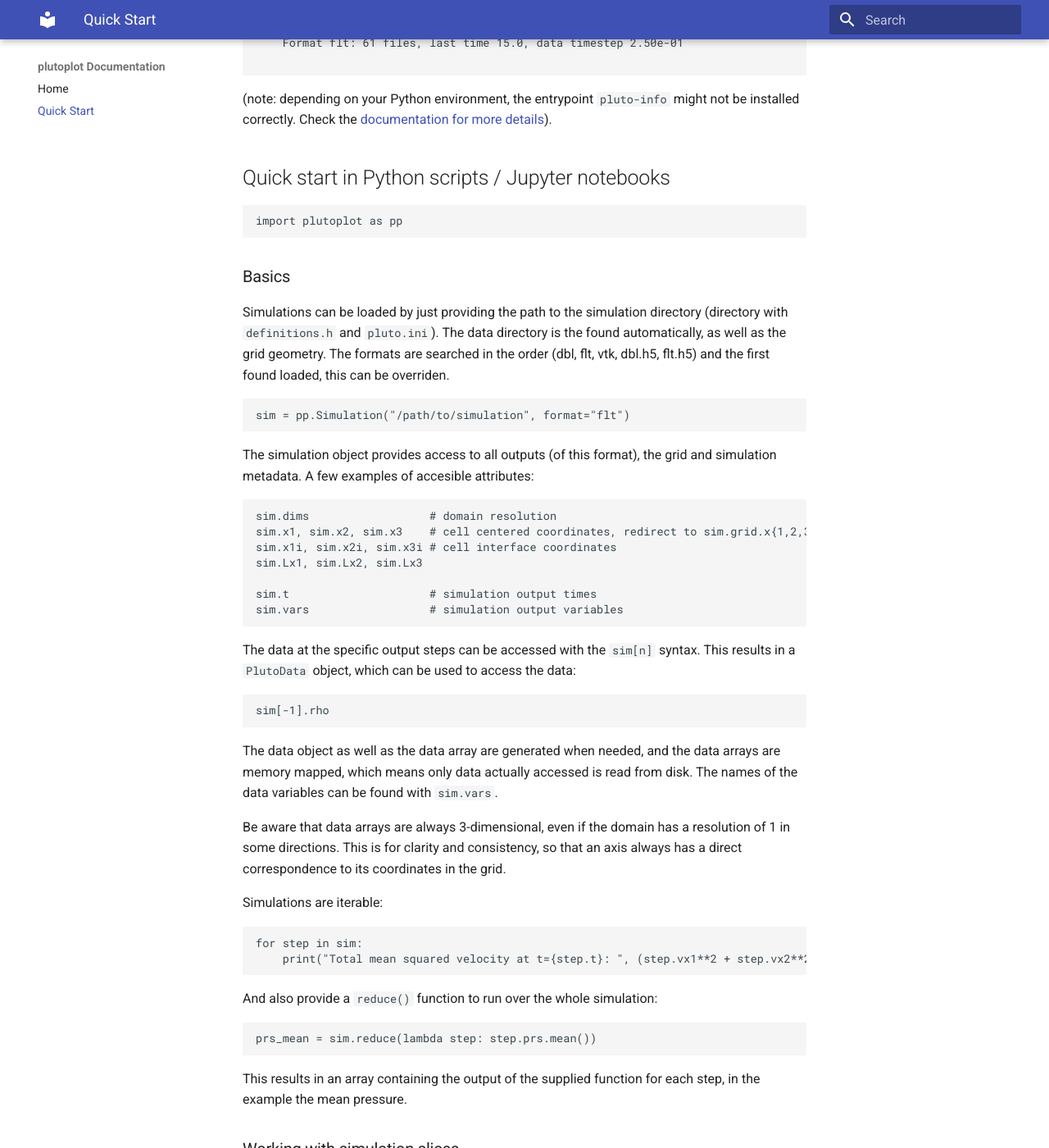
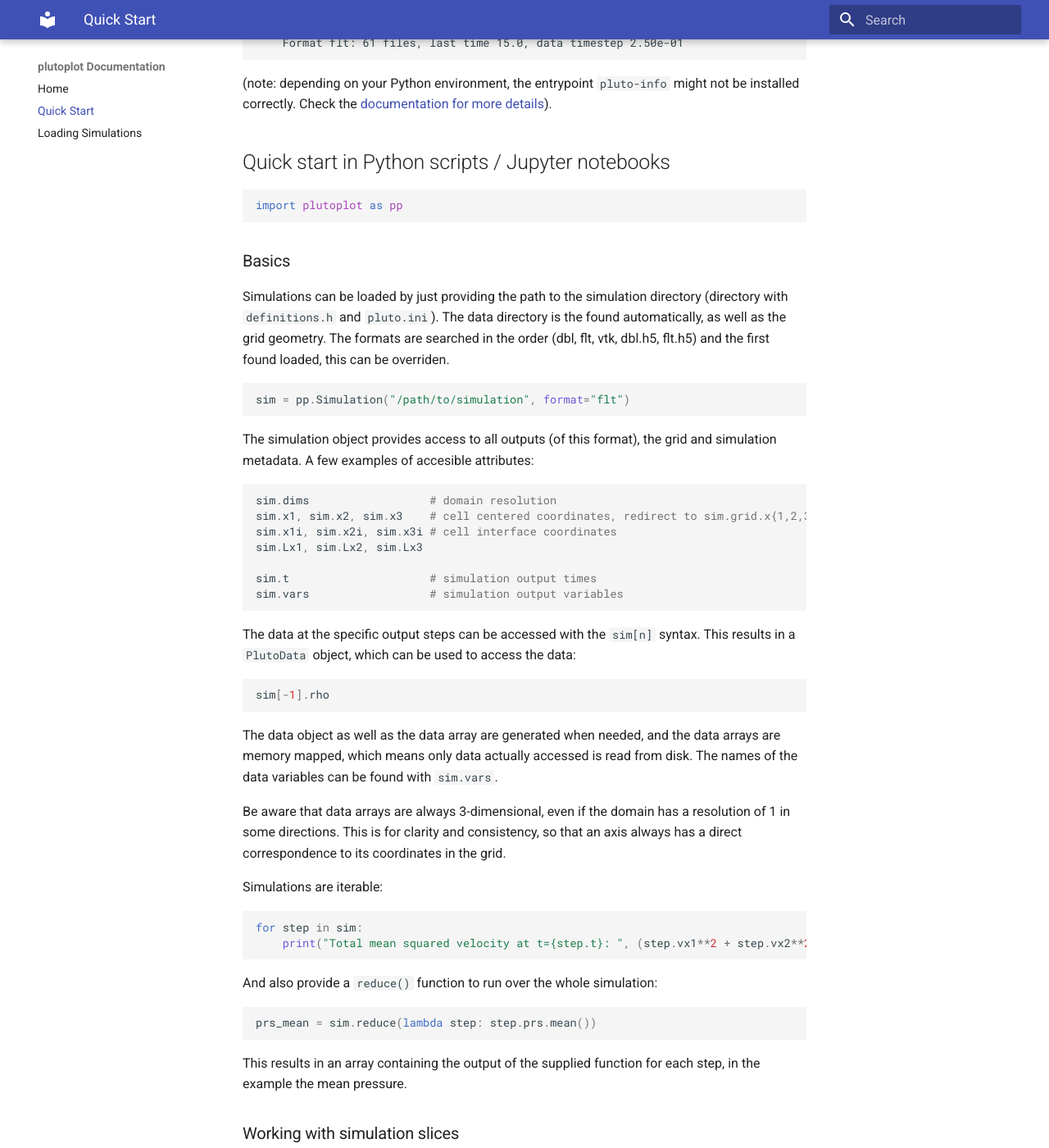
Before and after one commit to Simske/plutoplot, an MkDocs documentation site: the page built from docs/docs/quickstart.md, in a window 1280 px wide and 1400 px high, scrolled down 1065 px. Shown: the whole window at 82% size. Built offline with MkDocs 1.6.1 and Material for MkDocs 9.7.7, drawn with Linux system fonts in a browser that asks for light colours; some of the changed text lies outside the part shown.

Commit message:
Added some documentation

```diff
--- a/docs/mkdocs.yml
+++ b/docs/mkdocs.yml
@@ -3,10 +3,23 @@
 nav:
   - Home: index.md
   - Quick Start: quickstart.md
+  - Loading Simulations: loading.md
 
 theme:
   name: material
 
+markdown_extensions:
+  - admonition
+  - pymdownx.details
+  - pymdownx.superfences
+
 plugins:
   - search
-  - mkdocstrings
+  - mkdocstrings:
+      default_handler: python
+      handlers:
+        python:
+          rendering:
+            show_source: false
+      watch:
+        - ../plutoplot
--- a/docs/requirements.txt
+++ b/docs/requirements.txt
@@ -1,3 +1,4 @@
 mkdocs>=1.2
 mkdocs-material>=7.3
 mkdocstrings>=0.16
+pymdown-extensions
```
Also changed, not shown: docs/docs/loading.md (added, +28 -0 lines), 1 other file.
